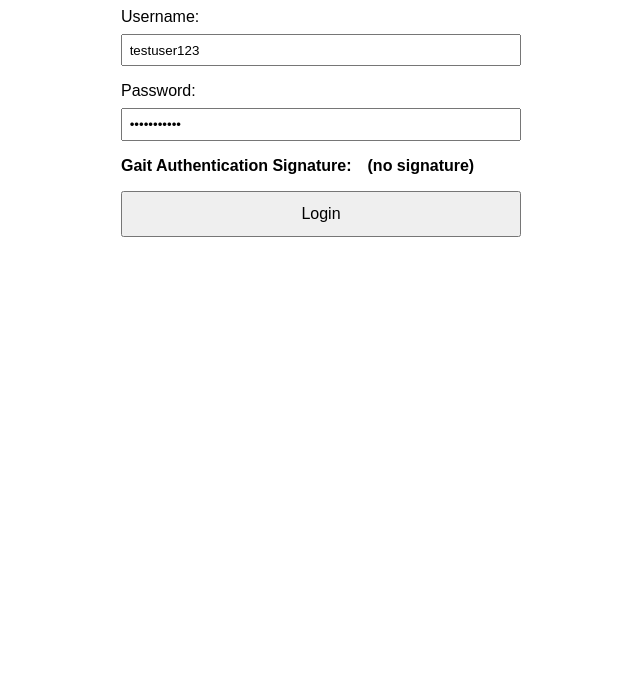
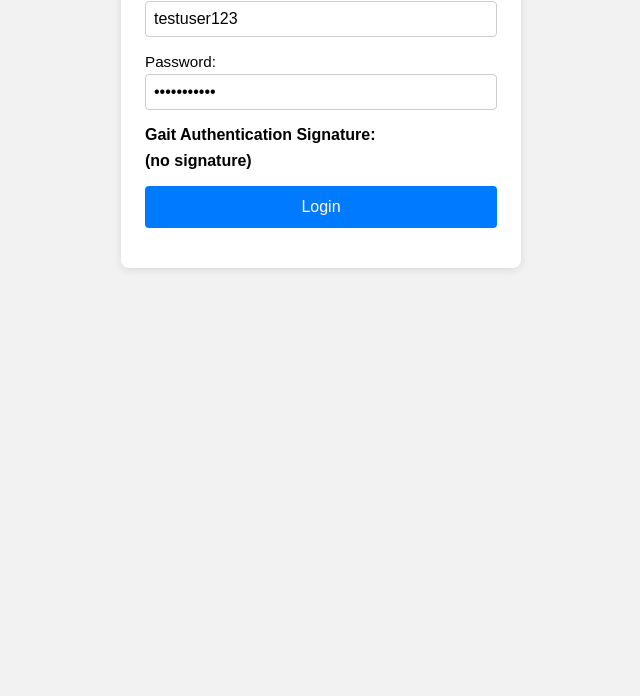
Before and after one commit to rallabdepaul/two_factor_auth, a plain HTML site: page index.html in a window 1280 px wide. Shown: the part 104-800 px from the top of the page, without its empty margins (319-959 px from the left). Drawn offline with Linux system fonts and the light colour scheme.

Commit message:
Update index.html

```diff
--- a/index.html
+++ b/index.html
@@ -2,61 +2,94 @@
 <html lang="en">
 <head>
   <meta charset="UTF-8" />
+  <meta name="viewport" content="width=device-width, initial-scale=1.0" />
   <title>2 Factor Authentication - IMU App</title>
   <style>
+    /* Reset & responsive box-sizing */
+    *, *::before, *::after { box-sizing: border-box; }
     body {
+      margin: 0;
       font-family: sans-serif;
+      background: #f2f2f2;
+      display: flex;
+      justify-content: center;
+      padding: 1rem;
+    }
+    main {
+      background: white;
+      width: 100%;
       max-width: 400px;
-      margin: auto;
-      padding: 2em;
+      padding: 1.5rem;
+      border-radius: 8px;
+      box-shadow: 0 2px 8px rgba(0,0,0,0.1);
     }
     h1 {
       text-align: center;
+      margin-top: 0;
+      font-size: 1.5rem;
     }
     label {
       display: block;
-      margin: 1em 0 0.5em;
+      margin: 1rem 0 0.25rem;
+      font-size: 0.95rem;
     }
     input {
       width: 100%;
-      padding: 0.5em;
-      box-sizing: border-box;
+      padding: 0.5rem;
+      font-size: 1rem;
+      border: 1px solid #ccc;
+      border-radius: 4px;
     }
     button {
-      margin-top: 1em;
-      padding: 0.75em;
+      margin-top: 1rem;
+      padding: 0.75rem;
       width: 100%;
-      font-size: 1em;
+      font-size: 1rem;
+      background-color: #007aff;
+      color: white;
+      border: none;
+      border-radius: 4px;
+      cursor: pointer;
+    }
+    button:active {
+      background-color: #005bb5;
     }
     #message {
-      margin-top: 1em;
+      margin-top: 1rem;
       font-weight: bold;
       text-align: center;
+      font-size: 0.95rem;
     }
     /* Gait line styling */
     #gait-line {
-      margin-top: 1em;
-      font-size: 1em;
+      margin-top: 1rem;
       font-weight: bold;
       display: flex;
       align-items: center;
-      gap: 0.5em;
+      gap: 0.5rem;
+      font-size: 1rem;
+      flex-wrap: wrap;
     }
     #gait-icon {
-      font-size: 1.2em;
+      font-size: 1.2rem;
+      line-height: 1;
+    }
+    @media (max-width: 360px) {
+      h1 { font-size: 1.25rem; }
+      button { font-size: 0.95rem; }
     }
   </style>
 </head>
 <body>
-
+  <main>
     <h1>Two-Factor Login</h1>
 
     <form id="login-form">
       <label for="username">Username:</label>
-    <input type="text" id="username" required value="testuser123" />
+      <input type="text" id="username" required value="testuser123" autocomplete="username" />
 
       <label for="password">Password:</label>
-    <input type="password" id="password" required value="password123" />
+      <input type="password" id="password" required value="password123" autocomplete="current-password" />
 
       <div id="gait-line">
         Gait Authentication Signature:
@@ -69,6 +102,7 @@
     </form>
 
     <p id="message"></p>
+  </main>
 
   <script>
     // Local “valid” credentials
@@ -118,13 +152,11 @@
         msgEl.textContent = '❌ Login declined';
       }
 
-    //pass boolean back to Flutter
+      // pass boolean back to Flutter
       if (window.flutter_inappwebview) {
         window.flutter_inappwebview.callHandler('onLoginResult', success);
       }
     });
-
   </script>
-
 </body>
 </html>
```
Lines whose indentation alone changed are shown as unchanged.
